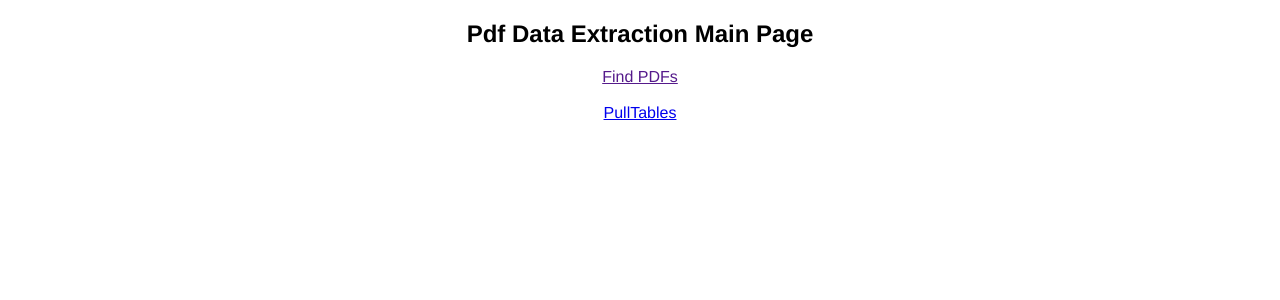
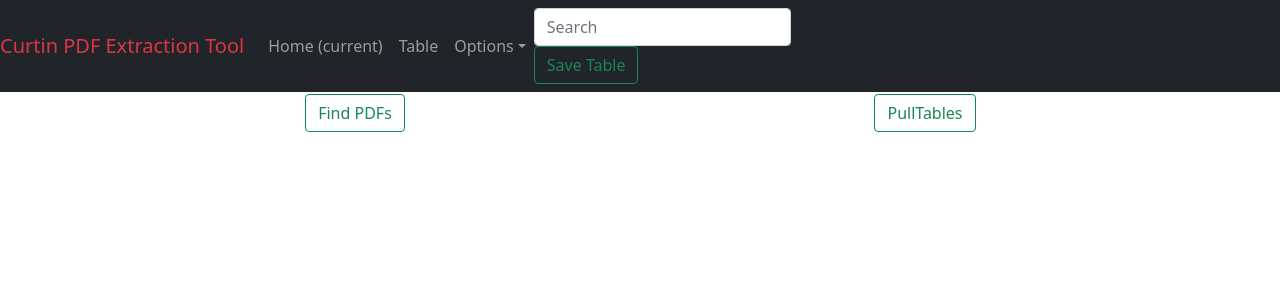
Before and after one commit to workfor-webapps/DataIngest, a Flask app: page / in a window 1280 px wide. Shown: the top 300 px of the page. Run offline with Flask 2, Linux system fonts and the light colour scheme; some libraries are stand-ins or nearby versions.

Commit message:
Basic layout

```diff
--- a/main.py
+++ b/main.py
@@ -23,28 +23,28 @@ def PullTable():
 
     SCOPES = ['https://www.googleapis.com/auth/drive']
 
-    service = Create_Service(CLIENT_SECRET_FILE, API_NAME, API_VERSION, SCOPES)
-    files = get_files(service)
-    file1 = files[0]
-    file_id = file1["id"]
-    get_temp_pdf(service, file_id)
-    #path = os.getcwd() + "/temp/"
-    temp_file = "temp.pdf"
-    paper_title = get_title(temp_file)
-    table_clean = extract_tables(temp_file)
-    df = table_clean[0]
-
-    #-----------------Get json for table-------------
-    data = df.to_json(orient='table')
-    #------------------------------------------------
-
-    html_file = df.to_html(index=False, justify="center" )
-    text_file = open("./templates/indexT.html", "w")
-    header = "{% extends 'base.html' %}\n{% block head %}\n<h2>Table 1</h2>\n{% endblock %}\n<br>\n{% block body %}\n<img src='../static/capture.png' >\n"
-    text_file.write(header)
-    text_file.write(html_file)
-    text_file.write("{% endblock %}")
-    text_file.close()
+#     service = Create_Service(CLIENT_SECRET_FILE, API_NAME, API_VERSION, SCOPES)
+#     files = get_files(service)
+#     file1 = files[0]
+#     file_id = file1["id"]
+#     get_temp_pdf(service, file_id)
+#     #path = os.getcwd() + "/temp/"
+#     temp_file = "temp.pdf"
+#     paper_title = get_title(temp_file)
+#     table_clean = extract_tables(temp_file)
+#     df = table_clean[0]
+#
+#     #-----------------Get json for table-------------
+#     data = df.to_json(orient='table')
+#     #------------------------------------------------
+#
+#     html_file = df.to_html(index=False, justify="center" )
+#     text_file = open("./templates/indexT.html", "w")
+#     header = "{% extends 'base.html' %}\n{% block head %}\n<h2>Table 1</h2>\n{% endblock %}\n<br>\n{% block body %}\n<img src='../static/capture.png' >\n"
+#     text_file.write(header)
+#     text_file.write(html_file)
+#     text_file.write("{% endblock %}")
+#     text_file.close()
     #paths = os.getcwd() + "/src/temp/Capture.PNG"
     return render_template('indexT.html')
 
--- /dev/null
+++ b/static/style.css
@@ -0,0 +1,8 @@
+.col-centered{
+    float: none;
+    margin: 0 auto;
+}
+
+th {
+    color: white;
+}
--- a/templates/base.html
+++ b/templates/base.html
@@ -1,13 +1,70 @@
 <!DOCTYPE html>
 <html lang="en">
 <head>
+    <link href="https://cdn.jsdelivr.net/npm/bootstrap@5.0.2/dist/css/bootstrap.min.css" rel="stylesheet" integrity="sha384-EVSTQN3/azprG1Anm3QDgpJLIm9Nao0Yz1ztcQTwFspd3yD65VohhpuuCOmLASjC" crossorigin="anonymous">
+<!--    <link rel="stylesheet" href="https://maxcdn.bootstrapcdn.com/bootstrap/4.0.0-beta.2/css/bootstrap.min.css" integrity="sha384-PsH8R72JQ3SOdhVi3uxftmaW6Vc51MKb0q5P2rRUpPvrszuE4W1povHYgTpBfshb" crossorigin="anonymous">-->
+    <meta name="viewport" content="width=device-width, initial-scale=1, shrink-to-fit=no">
+    <link rel="stylesheet" href="https://fonts.googleapis.com/css?family=Roboto:300,400,500,700|Material+Icons">
+    <link rel="stylesheet" href="https://unpkg.com/bootstrap-material-design@4.0.0-beta.3/dist/css/bootstrap-material-design.min.css" integrity="sha384-k5bjxeyx3S5yJJNRD1eKUMdgxuvfisWKku5dwHQq9Q/Lz6H8CyL89KF52ICpX4cL" crossorigin="anonymous">
+
+    <link rel="stylesheet" type="text/css" href="{{ url_for('static', filename='style.css') }}">
+
+    <link rel="stylesheet" href="https://unpkg.com/leaflet@1.2.0/dist/leaflet.css" integrity="sha512-M2wvCLH6DSRazYeZRIm1JnYyh22purTM+FDB5CsyxtQJYeKq83arPe5wgbNmcFXGqiSH2XR8dT/fJISVA1r/zQ==" crossorigin=""/>
+
+    <script src="http://ajax.googleapis.com/ajax/libs/jquery/1.7.1/jquery.min.js" type="text/javascript"></script>
+
     <meta charset="UTF-8">
-    <meta http-equiv="X-UA-Compatible" content="IE=edge">
-    <meta name="viewport" content="width=device-width, initial-scale=1.0">
-    <link type="text/css" rel="stylesheet" href="{{ url_for('static', filename='css/main.css') }}">
-    {% block head %}{% endblock %}
+    <title>Curtin Data Extractor</title>
+
 </head>
-<body>
-    {% block body %}{% endblock %}
-</body>
+
+<nav class="navbar navbar-expand-md navbar-dark fixed-top bg-dark">
+    <a class="navbar-brand text-danger">Curtin PDF Extraction Tool </a>
+    <button class="navbar-toggler" type="button" data-toggle="collapse" data-target="#navbarsExampleDefault"
+            aria-controls="navbarsExampleDefault" aria-expanded="false" aria-label="Toggle navigation">
+        <span class="navbar-toggler-icon"></span>
+    </button>
+
+    <div class="collapse navbar-collapse" id="navbarsExampleDefault">
+        <ul class="navbar-nav mr-auto">
+            <li class="nav-item active">
+                <a class="nav-link" href="/">Home <span class="sr-only">(current)</span></a>
+            </li>
+
+            <li class="nav-item">
+                <a class="nav-link" href="/table">Table</a>
+            </li>
+
+            <li class="nav-item dropdown">
+                <a class="nav-link dropdown-toggle" href="http://example.com" id="dropdown01" data-toggle="dropdown"
+                   aria-haspopup="true" aria-expanded="false">Options</a>
+                <div class="dropdown-menu" aria-labelledby="dropdown01">
+                    <a class="dropdown-item" href="/logout">Logout</a>
+                </div>
+            </li>
+
+        </ul>
+
+        <form class="form-inline my-2 my-lg-0">
+            <input class="form-control mr-sm-2" type="text" placeholder="Search" aria-label="Search">
+            <button id=btn_sync class="btn btn-outline-success my-2 my-sm-0" type="submit">Save Table</button>
+        </form>
+    </div>
+</nav>
+
+{% block body %}
+
+{% endblock %}
+
+<script src="https://unpkg.com/popper.js@1.12.5/dist/umd/popper.js" integrity="sha384-KlVcf2tswD0JOTQnzU4uwqXcbAy57PvV48YUiLjqpk/MJ2wExQhg9tuozn5A1iVw" crossorigin="anonymous"></script>
+<script src="https://cdn.jsdelivr.net/npm/bootstrap@5.0.2/dist/js/bootstrap.bundle.min.js" integrity="sha384-MrcW6ZMFYlzcLA8Nl+NtUVF0sA7MsXsP1UyJoMp4YLEuNSfAP+JcXn/tWtIaxVXM" crossorigin="anonymous"></script><script>$(document).ready(function() { $('body').bootstrapMaterialDesign(); });</script>
+
+<script>
+    $("#btn_sync").click(function(){
+        console.log('click')
+        $.load("sentinel/2/sync_nci_to_pawsey")
+    })
+
+</script>
+
 </html>
--- a/templates/index.html
+++ b/templates/index.html
@@ -1,17 +1,36 @@
 {% extends 'base.html' %}
 
 {% block head %}
-<h2>Pdf Data Extraction Main Page</h2>
+
 {% endblock %}
 
 {% block body %}
-<div>
-    <a href="">Find PDFs</a>
-    <br>
-    <br>
-    <a href="/PullTables/">PullTables</a>
+
+<div class="jumbotron">
+    <div class="container">
+        <div>
+            <div class="row">
+                <div class="col">
+                    <h2><div style="text-align: center;">Pdf Data Extraction Main Page</div></h2>
+                    <br>
+                    <br>
+                </div>
+
+            </div>
+            <div class="row">
+                <div class="col-6 col-centered d-flex justify-content-center">
+                    <a style="text-align: center;" class="btn btn-outline-success my-2 my-sm-0" href="">Find PDFs</a>
+
+                </div>
+                <div class="col-6 col-centered d-flex justify-content-center">
+                    <a style="text-align: center;" class="btn btn-outline-success my-2 my-sm-0" href="/PullTables/">PullTables</a>
+
+                </div>
+            </div>
+        </div>
+    </div>
+</div>
 
 
-</div>
 
 {% endblock %}
```
Also changed, not shown: templates/indexT.html (+17 -124 lines), templates/table.html (added, +126 -0 lines).
